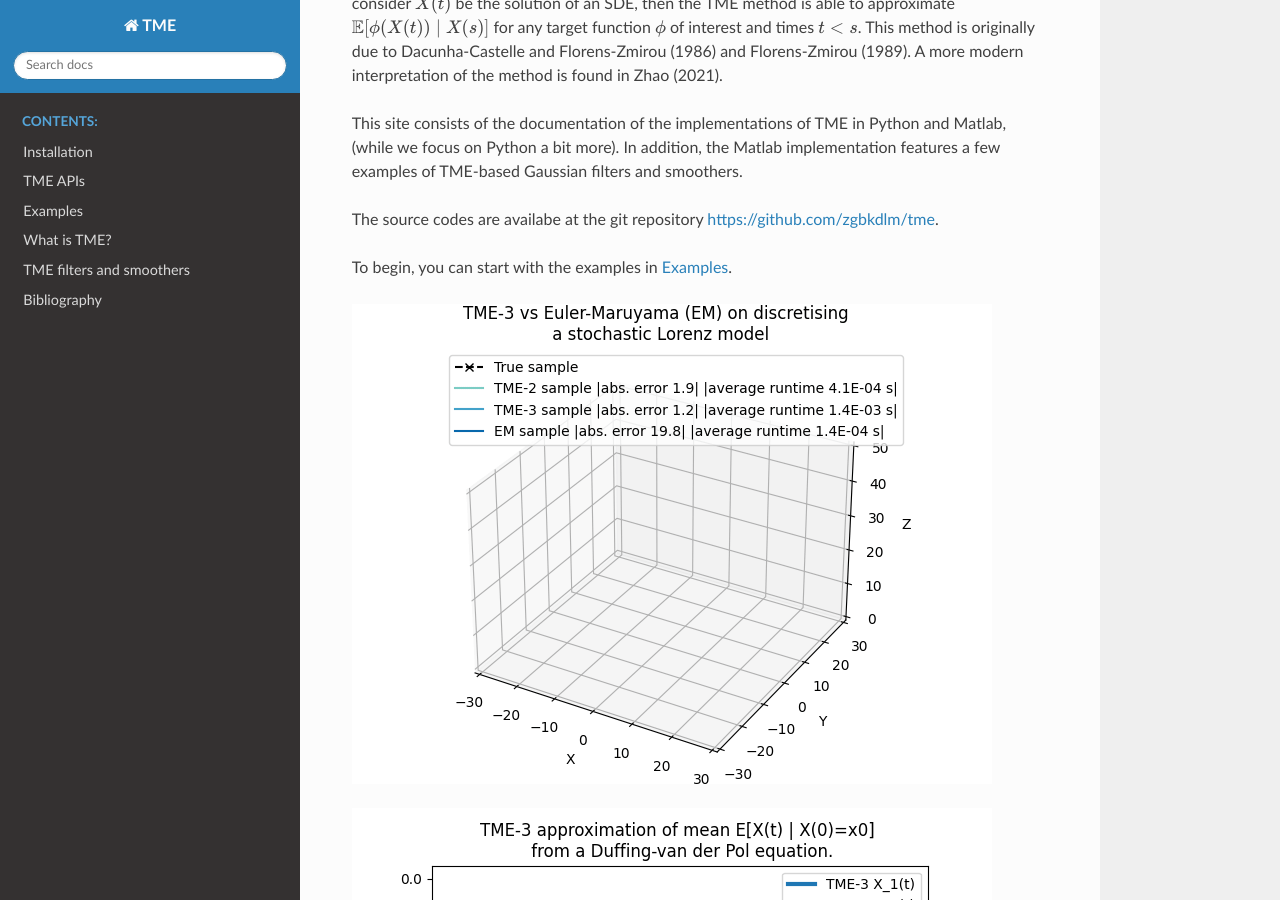
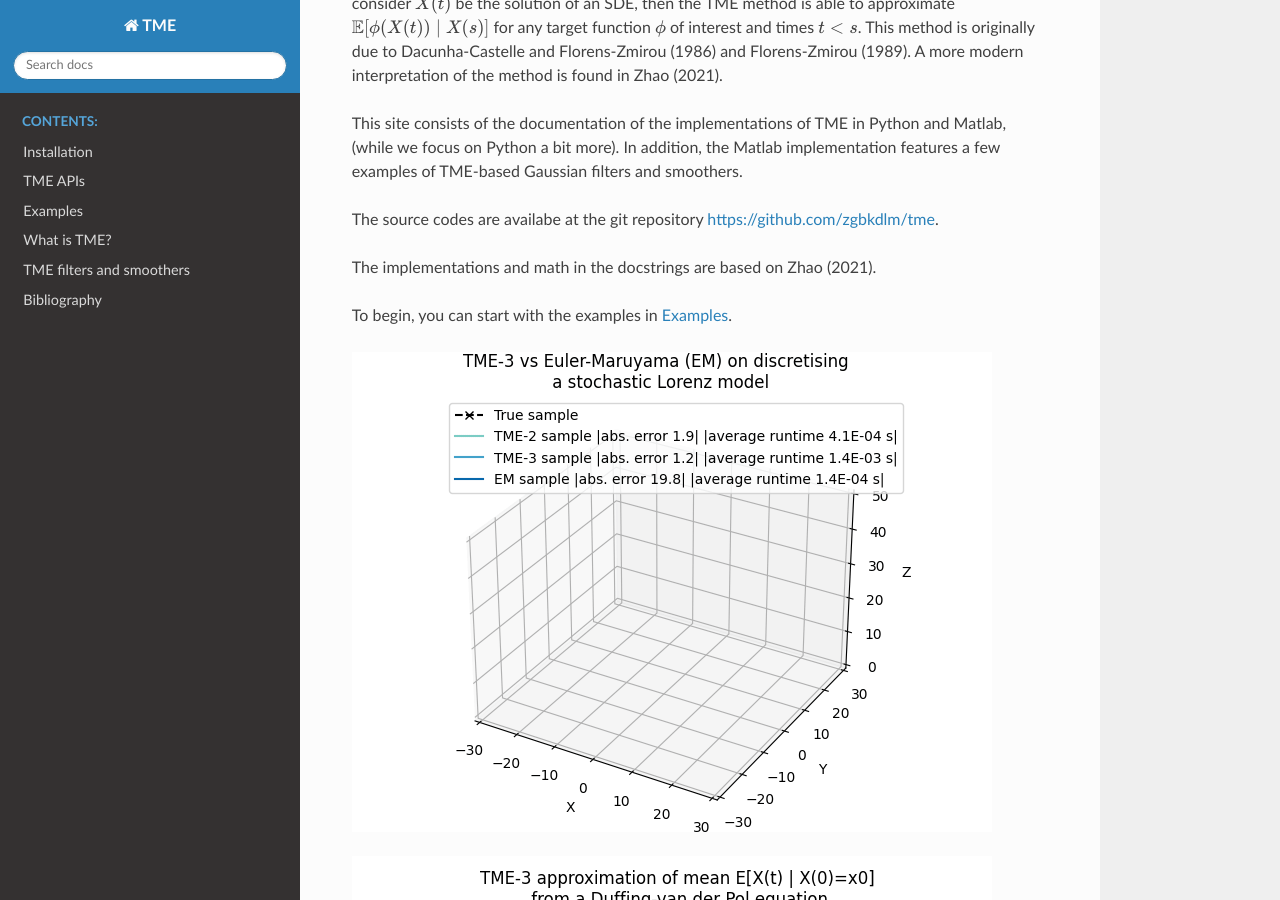
Before and after one commit to zgbkdlm/tme, a Sphinx documentation site: the page built from docs/source/index.rst, in a window 1280 px wide and 900 px high, scrolled down 745 px. Built offline with Sphinx 7.4.7 and the Read the Docs theme 2.0.0, drawn with Linux system fonts in a browser that asks for light colours.

Commit message:
fix docstring

```diff
--- a/docs/source/index.rst
+++ b/docs/source/index.rst
@@ -17,6 +17,8 @@ Taylor moment expansion (TME) is a method for approximating propogations (in exp
 This site consists of the documentation of the implementations of TME in Python and Matlab, (while we focus on Python a bit more). In addition, the Matlab implementation features a few examples of TME-based Gaussian filters and smoothers.
 
 The source codes are availabe at the git repository `<https://github.com/zgbkdlm/tme>`_.
+
+The implementations and math in the docstrings are based on Zhao (2021).
 
 To begin, you can start with the examples in :doc:`examples`.
 
--- a/docs/source/readings.rst
+++ b/docs/source/readings.rst
@@ -4,8 +4,6 @@ Bibliography
 The TME method is due to Dacunha-Castelle and Florens-Zmirou (1986); Florens-Zmirou (1989), where they use it to estimate diffusion processes coefficients.
 
 It is also shown by Zhao et al. (2020) and Zhao (2021) that TME can be used in Gaussian filtering and smoothering, as well as deep GP regression problems.
-
-The implementations and math in the docstrings are based on Zhao (2021).
 
 
 - Didier Dacunha-Castelle and Danielle Florens-Zmirou. Estimation of the coefficients of a diffusion from discrete observations. Stochastics, 19(4):263–284, 1986.
```
